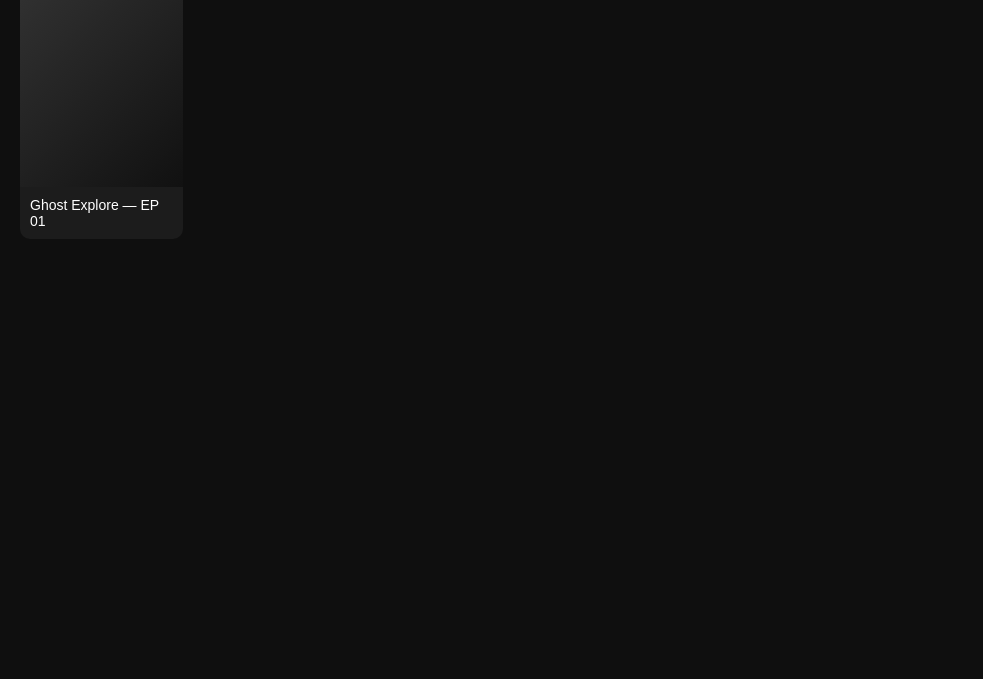
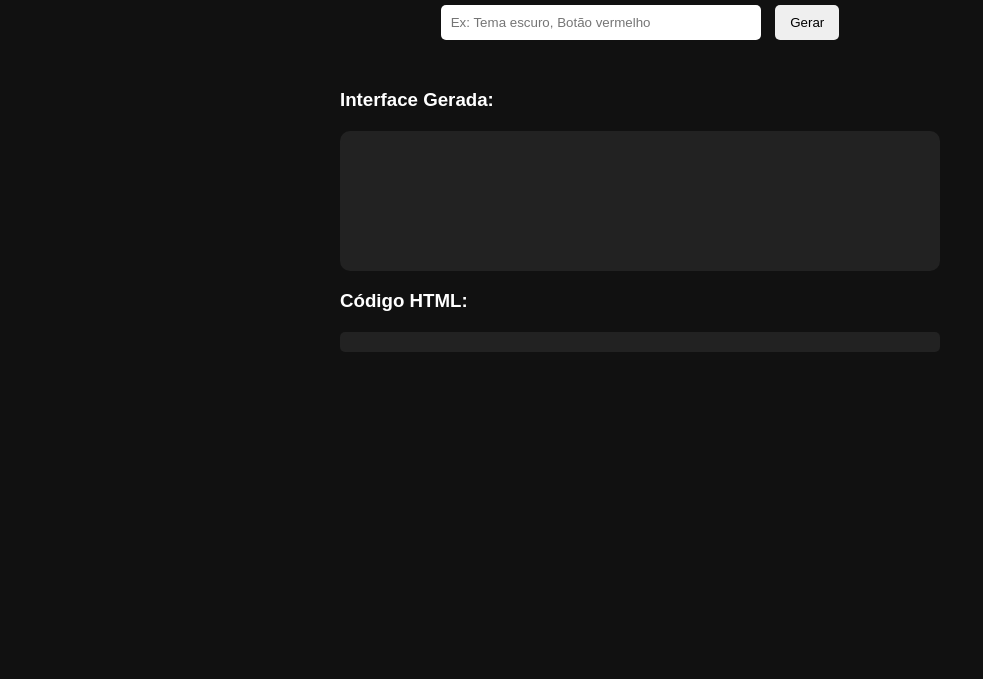
Before and after one commit to pitocoofc/Anime, a plain HTML site: page index.html in a window 1280 px wide. Shown: the part 121-800 px from the top of the page, without its empty margins (0-983 px from the left). Drawn offline with Linux system fonts and the light colour scheme.

Commit message:
Revamp Ghost Streaming interface and add generator
Updated the title and styles for the Ghost Streaming interface. Added input and button for generating a preview based on keywords.

```diff
--- a/index.html
+++ b/index.html
@@ -2,171 +2,109 @@
 <html lang="pt-br">
 <head>
 <meta charset="UTF-8">
-  <title>Ghost Streaming</title>
+<title>Gerador de Interface Ghost!</title>
+<style>
+body {
+  font-family: Arial, sans-serif;
+  background: #111;
+  color: white;
+  display: flex;
+  flex-direction: column;
+  align-items: center;
+  padding: 40px;
+}
+h1 { margin-bottom: 20px; }
 
-  <style>
-    /* RESET */
-    * {
-      margin: 0;
-      padding: 0;
-      box-sizing: border-box;
+input {
+  padding: 10px;
+  width: 300px;
+  margin-right: 10px;
+  border-radius: 5px;
+  border: none;
+  outline: none;
 }
 
-    body {
-      background: #0f0f0f;
-      color: white;
-      font-family: Arial, sans-serif;
-      overflow: hidden;
+button {
+  padding: 10px 15px;
+  border: none;
+  border-radius: 5px;
+  cursor: pointer;
 }
 
-    /* LOADING */
-    #loader {
-      position: fixed;
-      inset: 0;
-      background: black;
-      display: flex;
-      align-items: center;
-      justify-content: center;
-      z-index: 9999;
+#output {
+  margin-top: 30px;
+  width: 90%;
+  max-width: 600px;
 }
 
-    .loader-content {
-      text-align: center;
+#generated {
+  margin-top: 20px;
+  padding: 10px;
+  background: #222;
+  border-radius: 5px;
+  white-space: pre-wrap;
 }
 
-    .spinner {
-      width: 60px;
-      height: 60px;
-      border: 4px solid #222;
-      border-top: 4px solid white;
-      border-radius: 50%;
-      animation: spin 1s linear infinite;
-      margin: 0 auto 20px;
-    }
-
-    @keyframes spin {
-      to { transform: rotate(360deg); }
-    }
-
-    /* SITE */
-    #site {
-      display: none;
-      height: 100vh;
-      overflow: auto;
-    }
-
-    header {
+#preview {
+  margin-top: 20px;
   padding: 20px;
-      font-size: 24px;
-      font-weight: bold;
-    }
-
-    .grid {
-      display: grid;
-      grid-template-columns: repeat(auto-fill, minmax(160px, 1fr));
-      gap: 16px;
-      padding: 20px;
-    }
-
-    .card {
-      background: #1c1c1c;
+  background: #222;
   border-radius: 10px;
-      cursor: pointer;
-      transition: transform 0.2s;
-    }
-
-    .card:hover {
-      transform: scale(1.05);
-    }
-
-    .thumb {
-      height: 220px;
-      background: linear-gradient(135deg, #333, #111);
-      border-radius: 10px 10px 0 0;
-    }
-
-    .title {
-      padding: 10px;
-      font-size: 14px;
-    }
-
-    /* PLAYER */
-    #player {
-      position: fixed;
-      inset: 0;
-      background: black;
-      display: none;
-      z-index: 999;
-    }
-
-    iframe {
-      width: 100%;
-      height: 100%;
-      border: none;
-    }
-
-    .close {
-      position: absolute;
-      top: 15px;
-      right: 20px;
-      font-size: 22px;
-      cursor: pointer;
-      z-index: 1000;
+  min-height: 100px;
 }
 </style>
 </head>
-
 <body>
 
-<!-- LOADING -->
-<div id="loader">
-  <div class="loader-content">
-    <div class="spinner"></div>
-    <p>Inicializando...</p>
-  </div>
+<h1>Gerador de Interface Ghost!</h1>
+
+<div>
+  <input id="keywords" placeholder="Ex: Tema escuro, Botão vermelho">
+  <button onclick="generate()">Gerar</button>
 </div>
 
-<!-- SITE -->
-<div id="site">
-  <header>🎬 Ghost Streaming</header>
-
-  <div class="grid">
-    <div class="card" onclick="openPlayer()">
-      <div class="thumb"></div>
-      <div class="title">Ghost Explore — EP 01</div>
-    </div>
-  </div>
-</div>
-
-<!-- PLAYER -->
-<div id="player">
-  <div class="close" onclick="closePlayer()">✕</div>
-
-  <iframe
-    src="https://youtu.be/ZnMQ0rbd7dw?si=jVWkeg4NpMCdW-Vi"
-    allowfullscreen>
-  </iframe>
+<div id="output">
+  <h3>Interface Gerada:</h3>
+  <div id="preview"></div>
+  <h3>Código HTML:</h3>
+  <div id="generated"></div>
 </div>
 
 <script>
-  // LOADING
-  window.addEventListener("load", () => {
-    setTimeout(() => {
-      document.getElementById("loader").style.display = "none";
-      document.getElementById("site").style.display = "block";
-      document.body.style.overflow = "auto";
-    }, 1500);
+function generate() {
+  const input = document.getElementById('keywords').value;
+  const keywords = input.split(',').map(k => k.trim().toLowerCase());
+
+  // Configurações padrões
+  let bg = '#fff';
+  let btnColor = '#007bff';
+  let btnText = 'Botão';
+  let textColor = '#000';
+
+  // Interpretação simples das palavras-chave
+  keywords.forEach(word => {
+    if(word.includes('escuro')) bg = '#111', textColor = 'white';
+    if(word.includes('claro')) bg = '#fff', textColor = '#000';
+    if(word.includes('vermelho')) btnColor = 'red';
+    if(word.includes('verde')) btnColor = 'green';
+    if(word.includes('azul')) btnColor = 'blue';
+    if(word.includes('botão')) btnText = 'Botão';
   });
 
-  // PLAYER
-  function openPlayer() {
-    document.getElementById("player").style.display = "block";
-  }
+  // Gerar interface
+  const preview = `<div style="background:${bg};color:${textColor};padding:20px;border-radius:10px;">
+    <h2>Preview</h2>
+    <button style="background:${btnColor};color:white;padding:10px 15px;border:none;border-radius:5px;cursor:pointer;">${btnText}</button>
+  </div>`;
 
-  function closePlayer() {
-    document.getElementById("player").style.display = "none";
-    const iframe = document.querySelector("iframe");
-    iframe.src = iframe.src; // reseta o vídeo
+  // Gerar código
+  const code = `<div style="background:${bg};color:${textColor};padding:20px;border-radius:10px;">
+  <h2>Preview</h2>
+  <button style="background:${btnColor};color:white;padding:10px 15px;border:none;border-radius:5px;cursor:pointer;">${btnText}</button>
+</div>`;
+
+  document.getElementById('preview').innerHTML = preview;
+  document.getElementById('generated').innerText = code;
 }
 </script>
 
```
Lines whose indentation alone changed are shown as unchanged.
